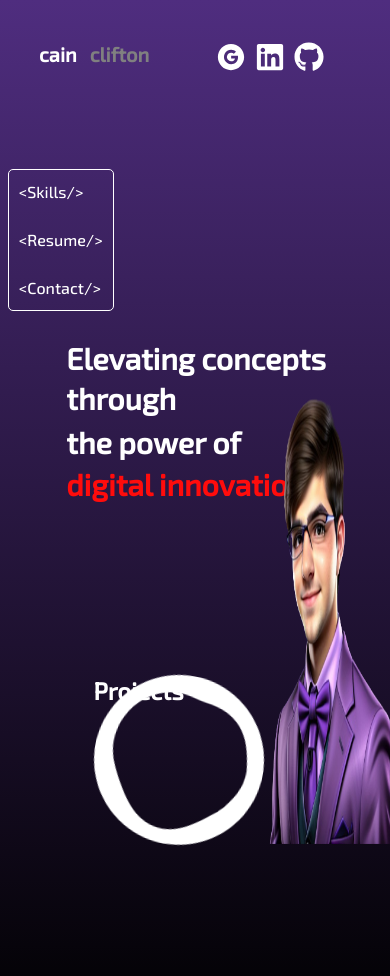
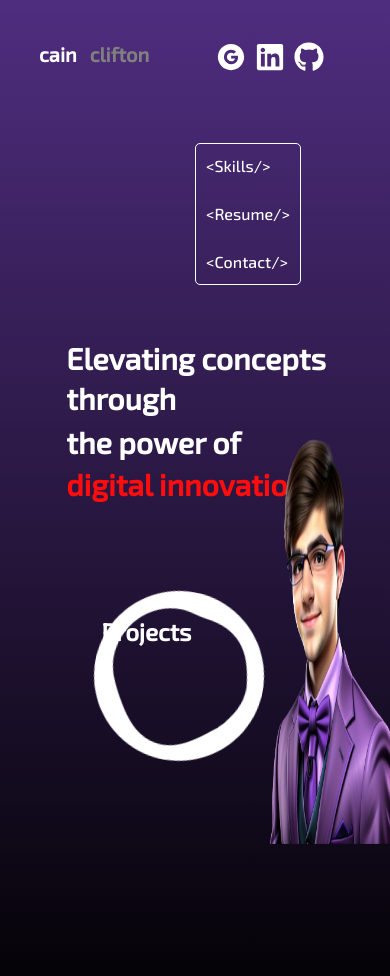
Before and after one commit to kodiakcain/updated-portfolio, a Next.js app: page / in a window 390 px wide. Shown: the top 976 px of the page. Built offline with nearby package versions, Linux system fonts and the light colour scheme.

Commit message:
mobile optimize

```diff
--- a/styles/Home.modules.css
+++ b/styles/Home.modules.css
@@ -191,7 +191,7 @@
     .rotatingLogo {
         font-family: 'Exo 2';
         position: fixed; /* Fixed position */
-        top: 80%; /* Adjust based on your design */
+        top: 70%; /* Adjust based on your design */
         left: 24%; /* Adjust based on your design */
         color: rgb(255, 255, 255);
         size: 20px;
@@ -200,8 +200,8 @@
     .logoText {
         font-family: 'Exo 2';
         position: fixed; /* Fixed position */
-        top: 80%; /* Adjust based on your design */
-        left: 24%; /* Adjust based on your design */
+        top: 73%; /* Adjust based on your design */
+        left: 26%; /* Adjust based on your design */
         color: rgb(255, 255, 255);
     }
 
@@ -227,7 +227,7 @@
         bottom: 0%;
         right: 0%;
         position: fixed;
-        height: 55%;
+        height: 50%;
         width: 38%;
     }
 
@@ -238,8 +238,8 @@
         border-radius: 5px;
         color: white;
         position: fixed;
-        left: 2%;
-        top: 20%;
+        left: 50%;
+        top: 17%;
         font-family: 'Exo 2';
     }
 
```
